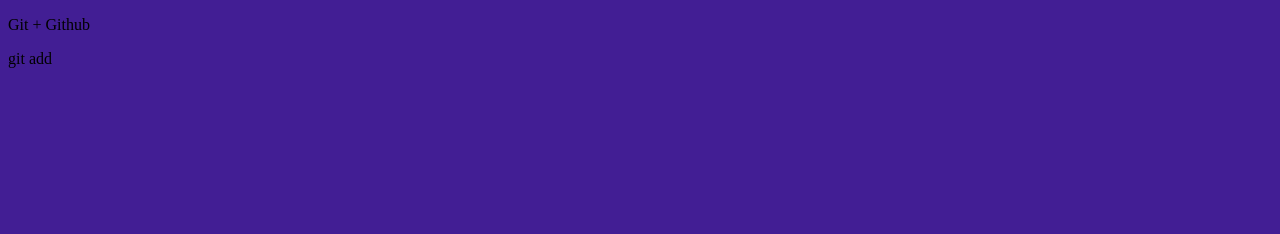
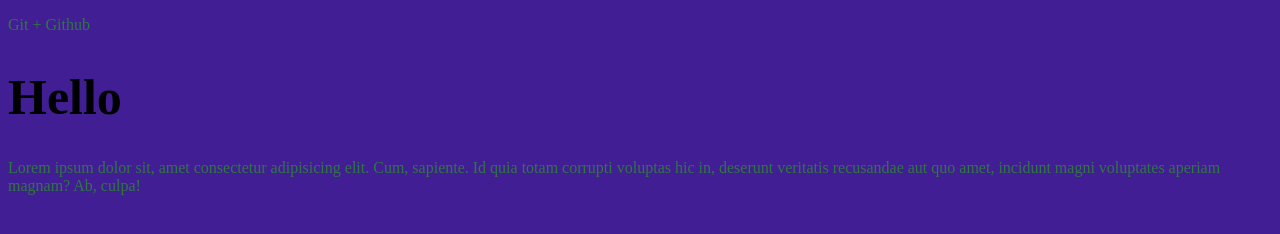
Before and after one commit to Olgakhval/git_test, a plain HTML site: page index.html in a window 1280 px wide. Drawn offline with Linux system fonts and the light colour scheme.

Commit message:
наше первое изменение

```diff
--- a/css/main.css
+++ b/css/main.css
@@ -1,3 +1,9 @@
 body {
     background-color: rgb(66, 30, 148);
 }
+p {
+    color: rgb(47, 119, 65);
+}
+h1 {
+    font-size: 50px;
+}
--- a/index.html
+++ b/index.html
@@ -9,5 +9,7 @@
 </head>
 <body>
  <p>Git + Github</p>
+ <h1>Hello</h1>
+ <p>Lorem ipsum dolor sit, amet consectetur adipisicing elit. Cum, sapiente. Id quia totam corrupti voluptas hic in, deserunt veritatis recusandae aut quo amet, incidunt magni voluptates aperiam magnam? Ab, culpa!</p>
 </body>
-</html>  git add
+</html>
```
